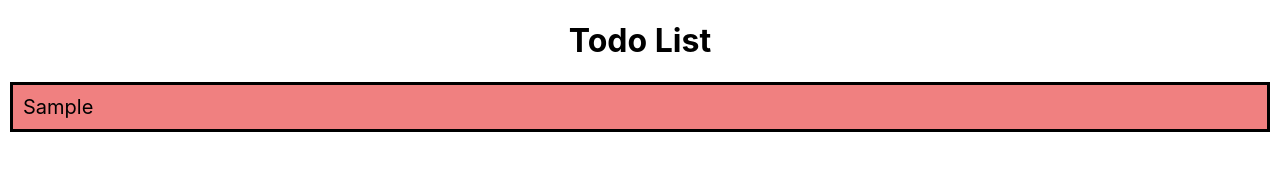
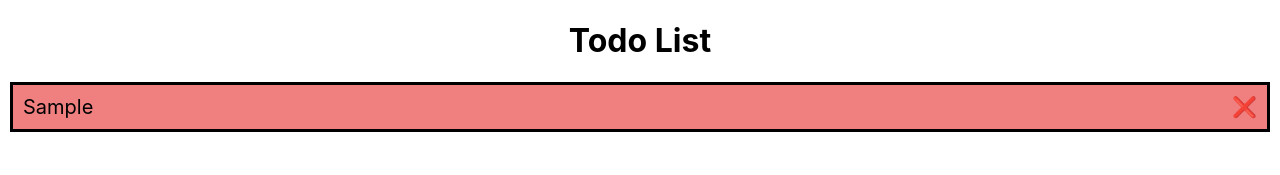
Before and after one commit to kobywongchunkit/my-todo, a React (Create React App) app: page / in a window 1280 px wide. Both pictures are taken after typing "Sample" into the empty fields and a click on the input "add". Shown: the top 175 px of the page. Built offline with nearby package versions, Linux system fonts and the light colour scheme.

Commit message:
[todo][koby] Add a cross emoji to remove todo

```diff
--- a/src/App.css
+++ b/src/App.css
@@ -68,7 +68,6 @@ input{
   text-align: center;
 }
 
-
 .done {
   text-decoration: line-through;
   background: lightgreen;
@@ -77,3 +76,7 @@ input{
   text-decoration: none;
   background: lightcoral;
 }
+
+.cross{
+  float: right;
+}
--- a/src/components/TodoItem.js
+++ b/src/components/TodoItem.js
@@ -1,14 +1,17 @@
 import { useDispatch } from 'react-redux';
-import { TOGGLE_TODO } from '../constants/constants'
+import { REMOVE_TODO, TOGGLE_TODO } from '../constants/constants'
 
 function TodoItem({todo}){
     const dispatch = useDispatch();
     function doneTodo(){
         dispatch({type:TOGGLE_TODO,payload: todo.id})
     }
+    function removeTodo(){
+        dispatch({type:REMOVE_TODO,payload: todo.id})
+    }
     return(
-            <div className={todo.done ?'todoItem done': 'todoItem undone'} onClick={doneTodo}
-              >{todo.text}</div>
+            <p className={todo.done ?'todoItem done': 'todoItem undone'} onClick={doneTodo}
+              >{todo.text}<span className='cross' onClick={removeTodo}>❌</span></p>
     );
 }
 
```
